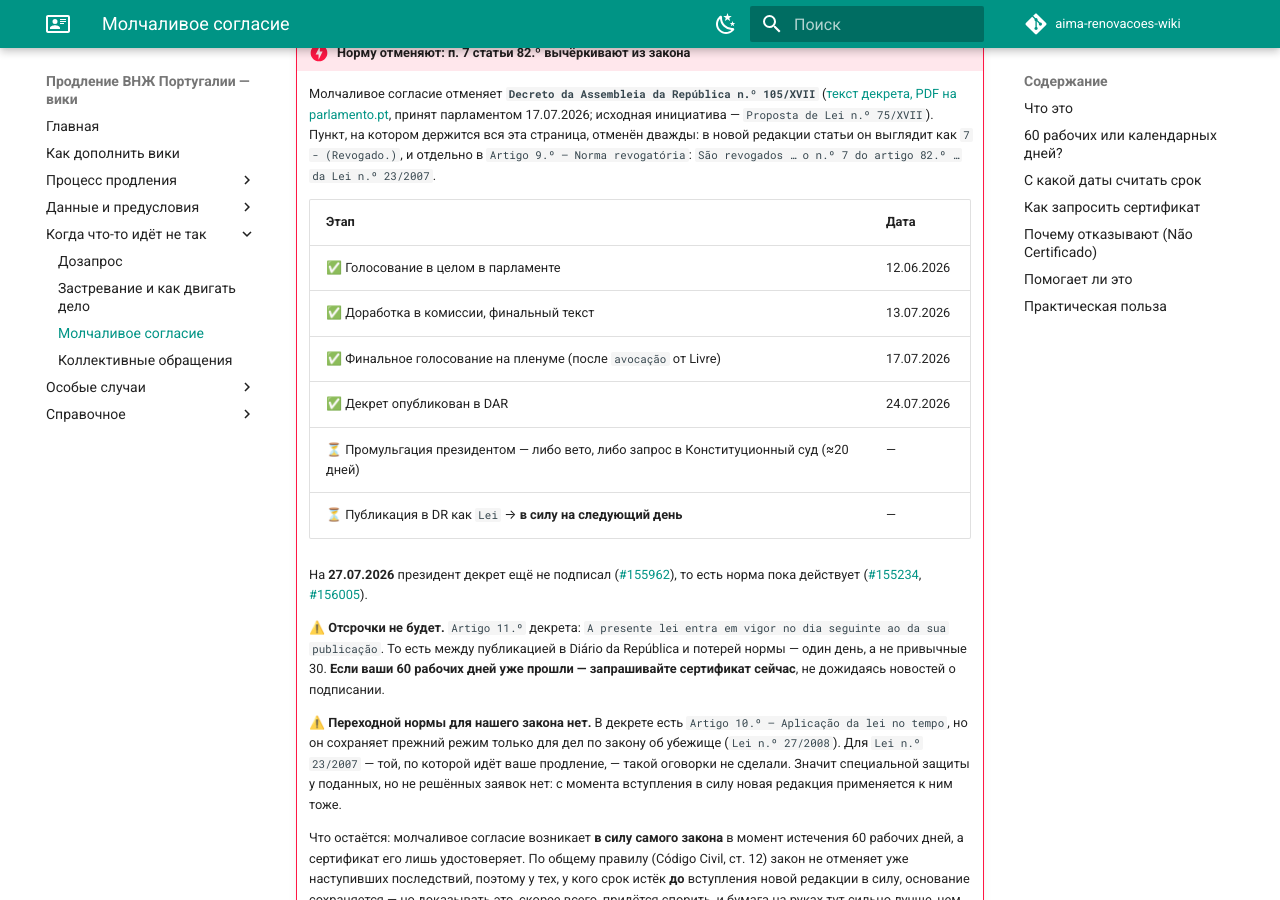
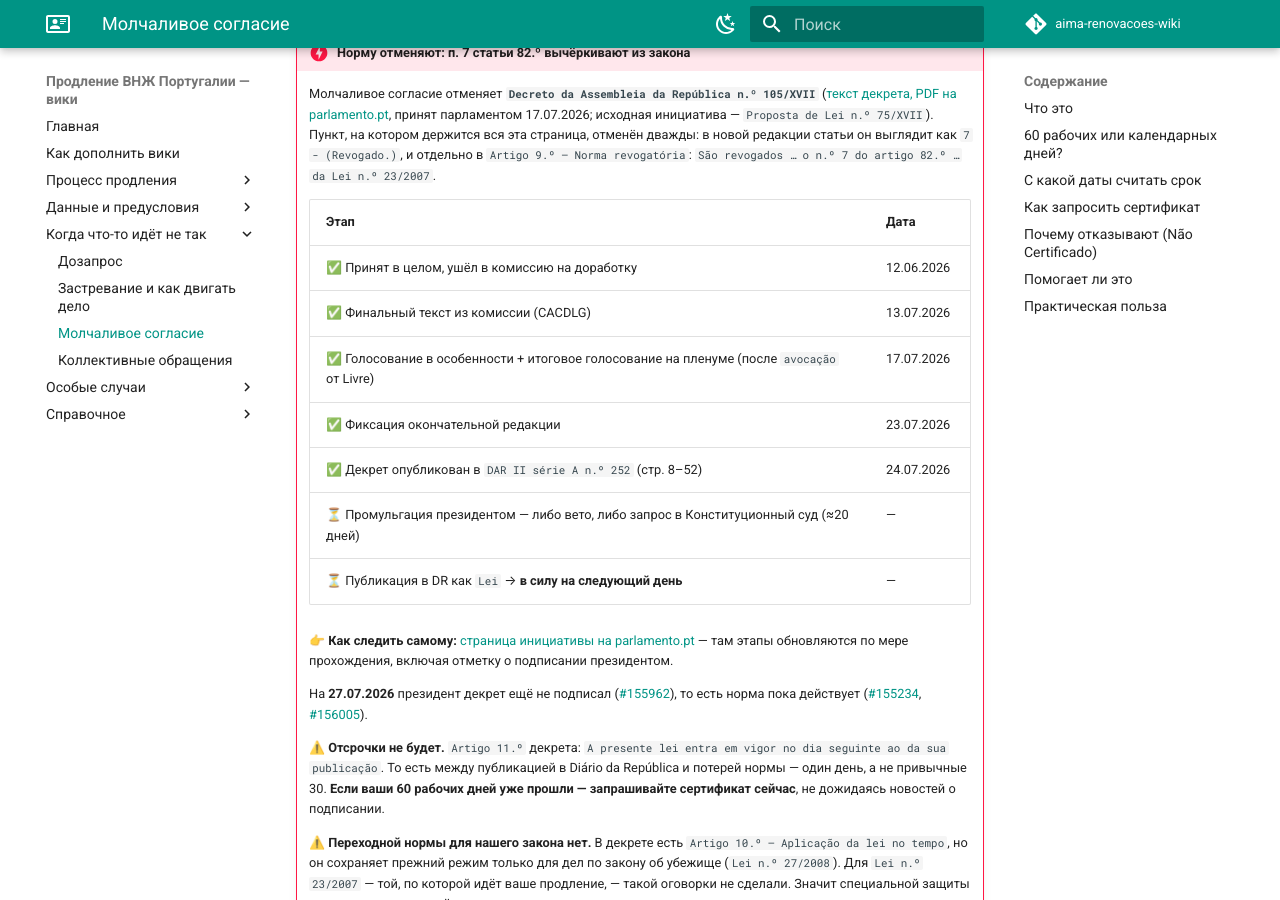
Before and after one commit to Self-Perfection/aima-renovacoes-wiki, an MkDocs documentation site: the page built from wiki/problems/molchalivoe-soglasie.md, in a window 1280 px wide and 900 px high, scrolled down 233 px. Built offline with MkDocs 1.6.1 and Material for MkDocs 9.7.7, drawn with Linux system fonts in a browser that asks for light colours; comment, search, counter and statistics services are not loaded.

Commit message:
Ссылка на страницу инициативы 75/XVII для отслеживания статуса закона

```diff
--- a/wiki/problems/molchalivoe-soglasie.md
+++ b/wiki/problems/molchalivoe-soglasie.md
@@ -17,12 +17,18 @@ description: "Deferimento tácito: 60 рабочих дней без решен
 
     | Этап | Дата |
     |---|---|
-    | ✅ Голосование в целом в парламенте | 12.06.2026 |
-    | ✅ Доработка в комиссии, финальный текст | 13.07.2026 |
-    | ✅ Финальное голосование на пленуме (после `avocação` от Livre) | 17.07.2026 |
-    | ✅ Декрет опубликован в DAR | 24.07.2026 |
+    | ✅ Принят в целом, ушёл в комиссию на доработку | 12.06.2026 |
+    | ✅ Финальный текст из комиссии (CACDLG) | 13.07.2026 |
+    | ✅ Голосование в особенности + итоговое голосование на пленуме (после `avocação` от Livre) | 17.07.2026 |
+    | ✅ Фиксация окончательной редакции | 23.07.2026 |
+    | ✅ Декрет опубликован в `DAR II série A n.º 252` (стр. 8–52) | 24.07.2026 |
     | ⏳ Промульгация президентом — либо вето, либо запрос в Конституционный суд (≈20 дней) | — |
     | ⏳ Публикация в DR как `Lei` → **в силу на следующий день** | — |
+
+    👉 **Как следить самому:**
+    [страница инициативы на parlamento.pt](https://www.parlamento.pt/ActividadeParlamentar/Paginas/DetalheIniciativa.aspx?BID=356750)
+    — там этапы обновляются по мере прохождения, включая отметку о подписании
+    президентом.
 
     На **27.07.2026** президент декрет ещё не подписал
     ([#155962](https://t.me/aimairn/43114/155962)), то есть норма пока
```
Also changed, not shown: wiki/reference/resursy-i-kontakty.md (+11 -0 lines).
